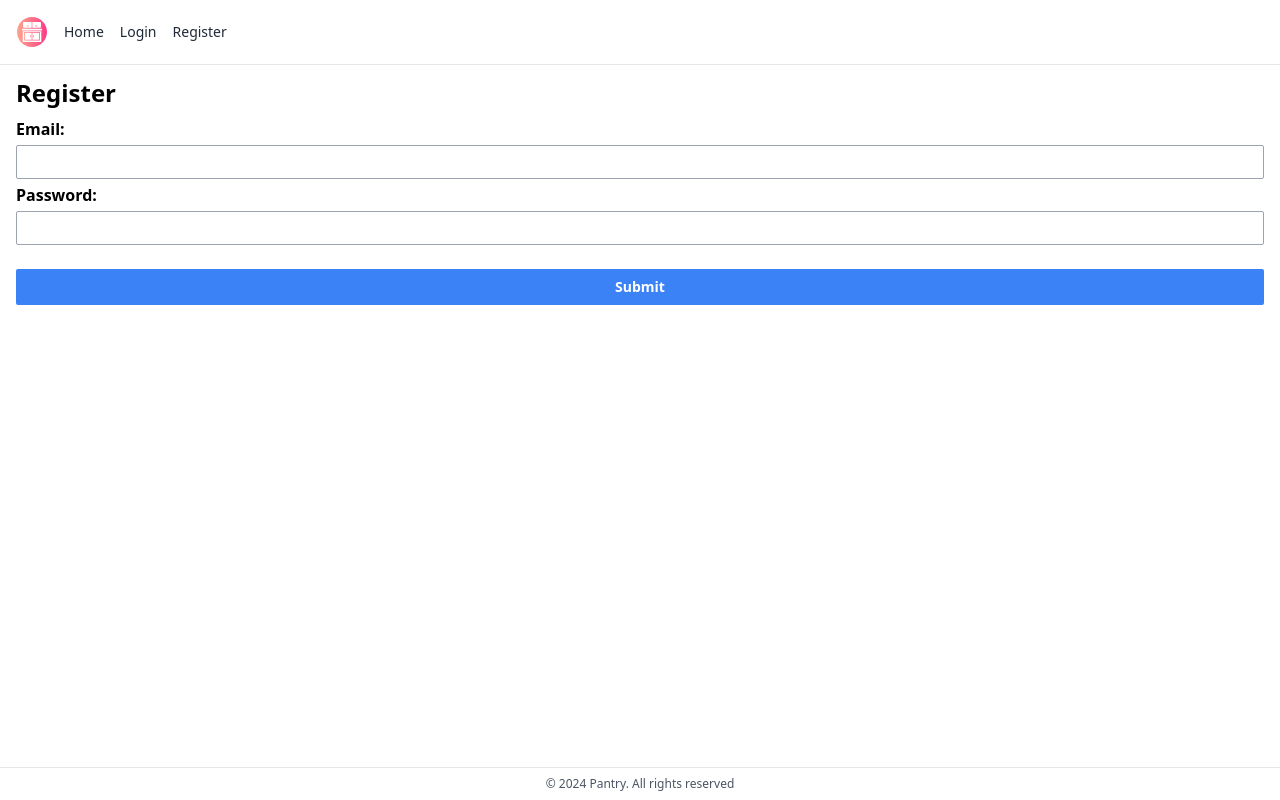
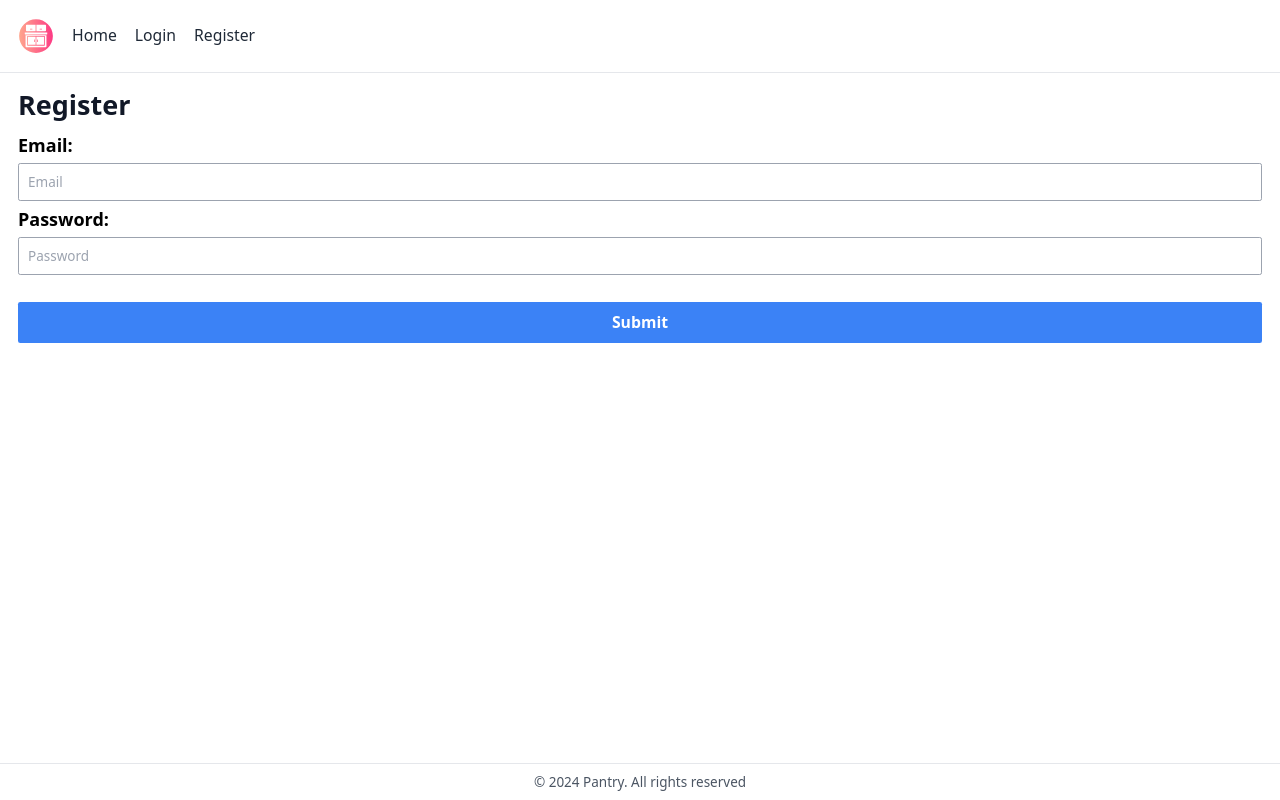
Before and after one commit to whlong1/pantry-vue, a Vue app: page /register in a window 1280 px wide. Built offline with nearby package versions, Linux system fonts and the light colour scheme; no server answers.

Commit message:
Add logs for demo, fix styling

```diff
--- a/src/assets/styles/tailwind.css
+++ b/src/assets/styles/tailwind.css
@@ -13,11 +13,11 @@
 :root {
   font-family: system-ui, Helvetica, Arial, sans-serif;
   line-height: 1;
-  font-size: 16px;
+  font-size: 18px;
   font-weight: 400;
   cursor: default;
   color-scheme: light dark;
-  --background-color: white;
+  background-color: white;
   font-synthesis: none;
   text-rendering: optimizeLegibility;
   -webkit-font-smoothing: antialiased;
@@ -46,3 +46,15 @@ main {
 button, a {
   cursor: pointer;
 }
+
+input {
+  background-color: none;
+}
+
+input:-internal-autofill-selected {
+  background-color: transparent;
+}
+
+*,*:focus,*:hover{
+  outline:none;
+}
--- a/src/components/FoodRow.vue
+++ b/src/components/FoodRow.vue
@@ -6,7 +6,9 @@
     <td class="border-b overflow-hidden py-2 text-left">{{ food.estimatedCarbGramsPerServing }} grams</td>
     <td class="border-b overflow-hidden py-2 text-left">{{ food.estimatedProteinGramsPerServing }} grams</td>
     <td class="border-b overflow-hidden py-2 text-left">{{ food.estimatedServingSizeInGrams }} grams</td>
-    <td class="border-b overflow-hidden py-2 text-left" :title="food.possibleAllergens.join(', ')">{{food.possibleAllergens[0] }}</td>
+    <td class="border-b overflow-hidden py-2 text-left" :title="food.possibleAllergens.join(', ')">
+      {{ food.possibleAllergens.length ? food.possibleAllergens[0] : "None" }}
+    </td>
   </tr>
 </template>
 <script setup>
--- a/src/components/Pantry.vue
+++ b/src/components/Pantry.vue
@@ -1,7 +1,7 @@
 <template>
-  <h1 class="text-2xl font-bold mb-4 leading-none">My Pantry</h1>
+  <h1 class="text-2xl font-bold mb-4 leading-none text-gray-900">My Pantry</h1>
   <table class="w-full table-fixed">
-    <thead>
+    <thead class="text-gray-800">
       <tr class="border-gray-200 border-b text-xs font-semibold">
         <th scope="col" class="text-left py-2 w-56 pr-6">Name</th>
         <th scope="col" class="text-left py-2 w-auto">Calories</th>
@@ -12,13 +12,21 @@
         <th scope="col" class="text-left py-2 w-auto">Allergens</th>
       </tr>
     </thead>
-    <tbody>
+    <tbody class="text-gray-800">
       <FoodRow v-for="(food, index) in pantry.foodItems" :key="food.id" :food="food" :index="index" />
     </tbody>
   </table>
 </template>
 
 <script setup>
-import { pantry } from "../store/pantry.js"
 import FoodRow from "./FoodRow.vue";
+import { onMounted } from 'vue';
+import { getToken } from '../services/tokenService';
+import { pantry } from '../store/pantry';
+onMounted(() => {
+  const token = getToken();
+  if (token) {
+    pantry.setInitialPantry();
+  }
+});
 </script>
--- a/src/components/Recipes.vue
+++ b/src/components/Recipes.vue
@@ -1,6 +1,6 @@
 <template>
   <header v-if="!recipe && !isLoading">
-    <h1 class="text-2xl font-bold mb-4 leading-none">Generate Recipe</h1>
+    <h1 class="text-2xl font-bold mb-4 leading-none text-gray-900">Generate Recipe</h1>
     <p class="font-medium text-gray-800 mt-0">
       {{ !recipeCategory ? "Select a recipe category" : `Generate ${recipeCategory} recipe?` }}
     </p>
@@ -28,10 +28,10 @@
   </section>
 
   <div v-if="isLoading" class="p-2 h-60 min-h-60 ml-1 w-full m-0 flex justify-center items-center">
-    <p class="text-1xl font-bold mb-4 leading-none">Loading</p>
+    <p class="text-1xl font-bold mb-4 leading-none text-gray-900">Loading</p>
   </div>
 
-  <section v-if="recipe && !isLoading">
+  <section v-if="recipe && !isLoading" class="text-gray-800">
     <SingleRecipe :recipe="recipe" />
     <button @click="handleReset" class="text-white bg-red-500 hover:bg-red-600 rounded-sm text-sm px-6 py-2 mt-4 font-bold box-border">
       Reset
--- a/src/pages/Dashboard.vue
+++ b/src/pages/Dashboard.vue
@@ -21,13 +21,4 @@
 </template>
 
 <script setup>
-import { onMounted } from 'vue';
-import { getToken } from '../services/tokenService';
-import { pantry } from '../store/pantry';
-onMounted(() => {
-  const token = getToken();
-  if (token) {
-    pantry.setInitialPantry();
-  }
-});
 </script>
--- a/src/pages/Home.vue
+++ b/src/pages/Home.vue
@@ -1,6 +1,6 @@
 <template>
   <section class="flex flex-col items-center justify-center w-full h-full ">
-    <h1 class="text-6xl font-bold text-center">Welcome to Pantry</h1>
+    <h1 class="text-6xl font-bold text-center text-gray-900">Welcome to Pantry</h1>
     <p class="font-medium text-gray-800 mt-4">AI-Powered Recipes from Your Pantry to Your Plate</p>
   </section>
 </template>
--- a/src/pages/Login.vue
+++ b/src/pages/Login.vue
@@ -1,56 +1,6 @@
-<!-- <template>
-  <div>
-    <h1>Login</h1>
-    <form @submit.prevent="login" class="text-black">
-      <div>
-        <label for="email">Email:</label>
-        <input type="email" id="email" v-model="form.email" required>
-      </div>
-      <div>
-        <label for="password">Password:</label>
-        <input type="password" id="password" v-model="form.password" required>
-      </div>
-      <button type="submit">Login</button>
-    </form>
-  </div>
-</template>
-
-<script setup>
-const BASE_URL = `${import.meta.env.VITE_SERVERLESS_URL}/login`;
-import { auth } from '../store/auth';
-
-export default {
-  data() {
-    return {
-      form: {
-        email: '',
-        password: '',
-      }
-    }
-  },
-  methods: {
-    async login() {
-      const response = await fetch(BASE_URL, {
-        method: 'POST',
-        headers: { 'Content-Type': 'application/json' },
-        body: JSON.stringify(this.form)
-      });
-
-      if (response.ok) {
-        const data = await response.json();
-        auth.login(data.token);
-      } else {
-        const errData = await response.json();
-        console.error('Login Error:', errData);
-      }
-    }
-  }
-}
-</script> -->
-
 <template>
   <section class="flex flex-col w-full p-4 box-border">
-    <h1 class="text-2xl font-bold mb-4 leading-none">Login</h1>
+    <h1 class="text-2xl font-bold mb-4 leading-none text-gray-900">Login</h1>
     <form @submit.prevent="login" class="text-black flex flex-col">
       <div class="flex flex-col">
         <label class="font-bold mb-2" for="email">Email:</label>
@@ -58,18 +8,22 @@ export default {
           required
           id="email"
           type="email"
+          autocomplete="on"
           v-model="form.email"
-          class="border-gray-400 border text-xs font-regular p-2 rounded-sm mb-2"
+          placeholder="Email"
+          class="border-gray-400 border text-xs font-regular p-2 rounded-sm mb-2 bg-white"
         >
       </div>
       <div class="flex flex-col">
         <label class="font-bold mb-2" for="password">Password:</label>
         <input
           required
+          id="password"
           type="password"
-          id="password"
+          autocomplete="on"
           v-model="form.password"
-          class="border-gray-400 border text-xs font-regular p-2 rounded-sm mb-2"
+          placeholder="Password"
+          class="border-gray-400 border text-xs font-regular p-2 rounded-sm mb-2 bg-white"
         >
       </div>
 
--- a/src/pages/Register.vue
+++ b/src/pages/Register.vue
@@ -1,16 +1,30 @@
 <template>
   <section class="flex flex-col w-full p-4 box-border">
-    <h1 class="text-2xl font-bold mb-4 leading-none">Register</h1>
+    <h1 class="text-2xl font-bold mb-4 leading-none text-gray-900">Register</h1>
     <form @submit.prevent="register" class="text-black flex flex-col">
       <div class="flex flex-col">
         <label class="font-bold mb-2" for="email">Email:</label>
-        <input type="email" id="email" v-model="form.email" required
-          class="border-gray-400 border text-xs font-regular p-2 rounded-sm mb-2">
+        <input
+          required
+          id="email"
+          type="email"
+          autocomplete="on"
+          placeholder="Email"
+          v-model="form.email"
+          class="border-gray-400 border text-xs font-regular p-2 rounded-sm mb-2 bg-white"
+        >
       </div>
       <div class="flex flex-col">
         <label class="font-bold mb-2" for="password">Password:</label>
-        <input type="password" id="password" v-model="form.password" required
-          class="border-gray-400 border text-xs font-regular p-2 rounded-sm mb-2">
+        <input
+          required
+          id="password"
+          type="password"
+          autocomplete="on"
+          placeholder="Password"
+          v-model="form.password"
+          class="border-gray-400 border text-xs font-regular p-2 rounded-sm mb-2 bg-white"
+        >
       </div>
       <button type="submit"
         class=" text-white bg-blue-500 hover:bg-blue-600 rounded-sm text-sm px-6 py-2 mt-4 font-bold box-border">
--- a/src/store/auth.js
+++ b/src/store/auth.js
@@ -5,7 +5,7 @@ export const auth = reactive({
   isAuthenticated: false,
   setIsAuthenticated(status) {
     this.isAuthenticated = status
-    console.log("Auth Status:", this.isAuthenticated)
+    console.log("Welcome back!")
   },
   login(token){
     localStorage.setItem('token', token);
--- a/src/store/pantry.js
+++ b/src/store/pantry.js
@@ -1,5 +1,4 @@
 import { reactive } from 'vue';
-import router from '../router';
 import * as foodService from '../services/foodService';
 
 export const pantry = reactive({
```
Also changed, not shown: src/components/UploadPhoto.vue (+9 -8 lines).
